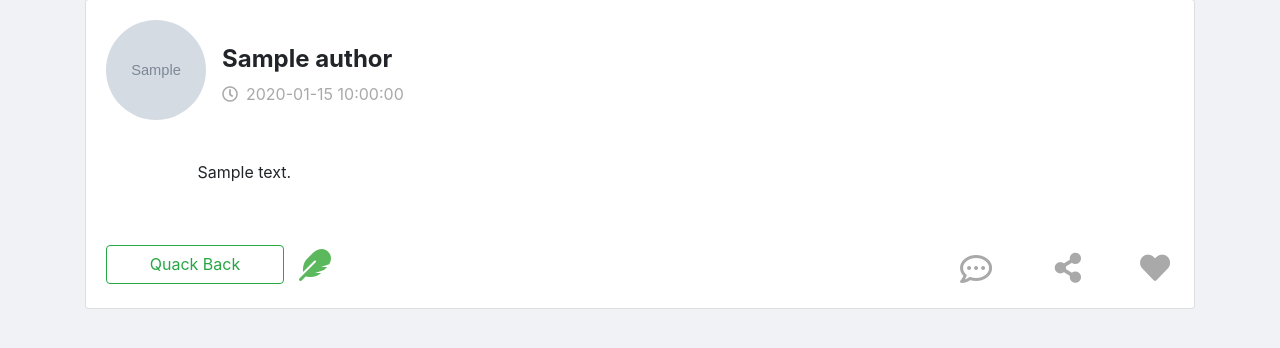
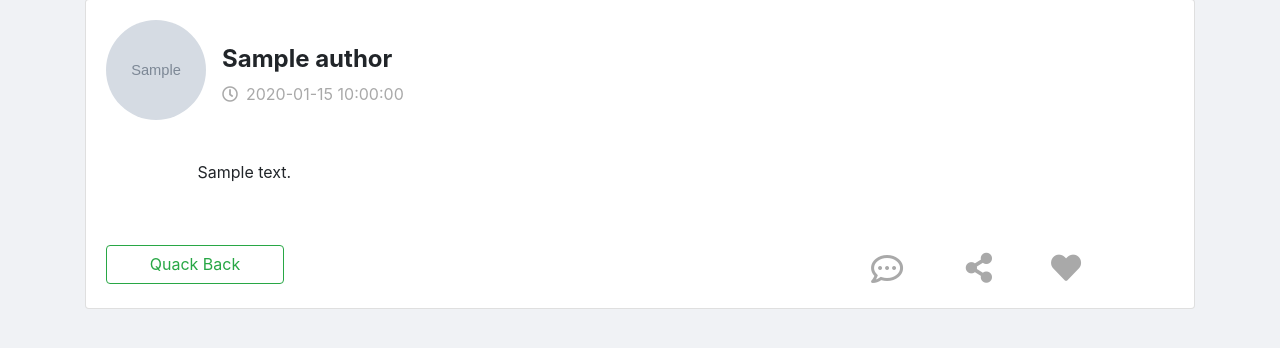
Before and after one commit to ValentinFLGT/QuackNet, a Symfony app: template templates/quack/index.html.twig in a window 1280 px wide. Shown: the part 213-561 px from the top of the page. Run offline with Twig, Linux system fonts and the light colour scheme; the template is opened without the code that fills it: most values are stand-ins (such as "Sample title", 1, 10 or a date in 2020); grey boxes marked "Sample" are stand-in pictures; some libraries are stand-ins or nearby versions.

Commit message:
Add feather as edit link

```diff
--- a/templates/quack/index.html.twig
+++ b/templates/quack/index.html.twig
@@ -37,7 +37,9 @@
                         <div class="row">
                             <a href="{{ path('quack_new') }}" class="btn btn-outline-success float-left col-2" style="height: 39px">Quack
                                 Back</a>
-                            <i class="fas fa-feather col-1" style="height: 35px"></i>
+                            {% if quack.author == app.user.quacks.owner %}
+                            <a href="{{ path('quack_edit', { 'id': quack.id }) }}"><i class="fas fa-feather col-1" style="height: 35px"></i></a>
+                            {% endif %}
                             <div class="col-3" style="height: 35px"></div>
                             <div class="col-3" style="height: 35px"></div>
                             <i class="far fa-comment-dots float-right p-1 my-1 col-1" style="height: 35px; text-align: right"></i>
```
Also changed, not shown: public/uploads/images/ducks/130610-0t22a-canard-sn1250-5fb68fe32366c038947733.jpg (added), public/uploads/images/ducks/i41686-canard-5fb692fd1e5bc275081449.jpg (added).
